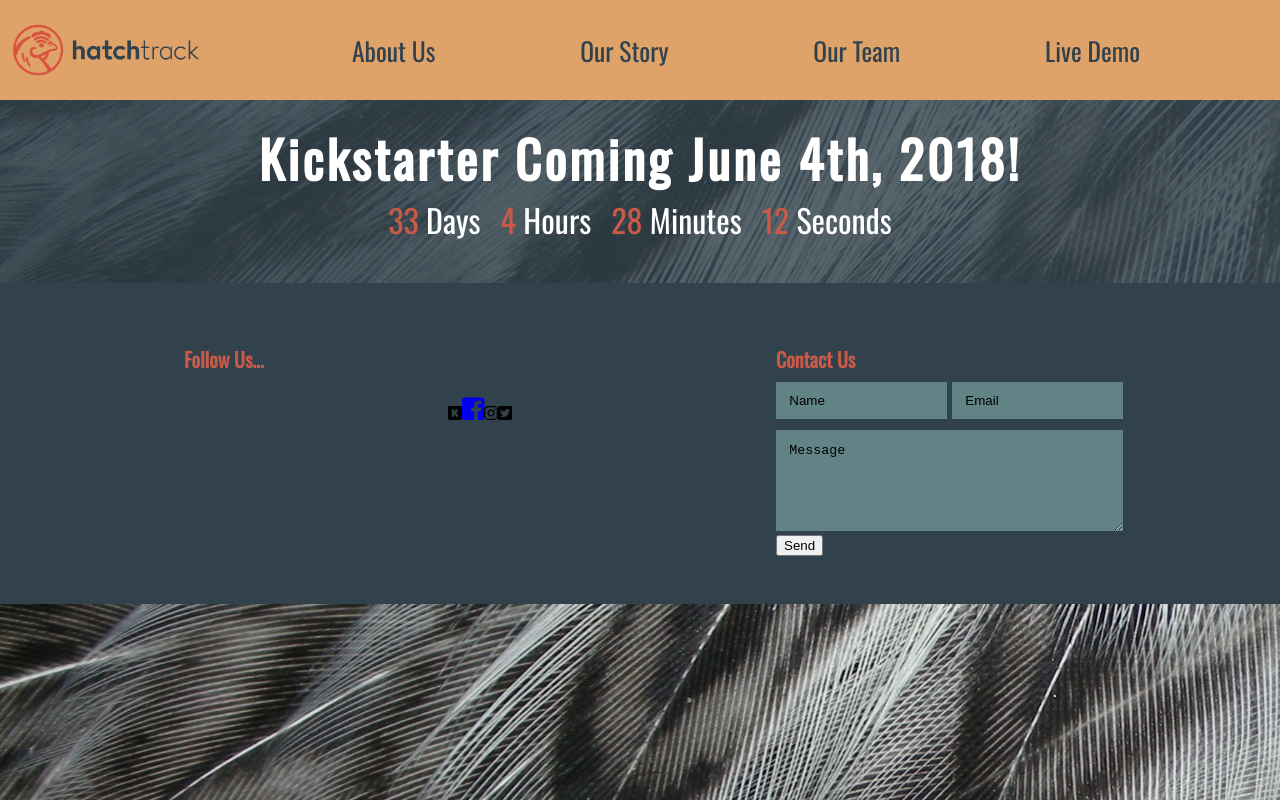
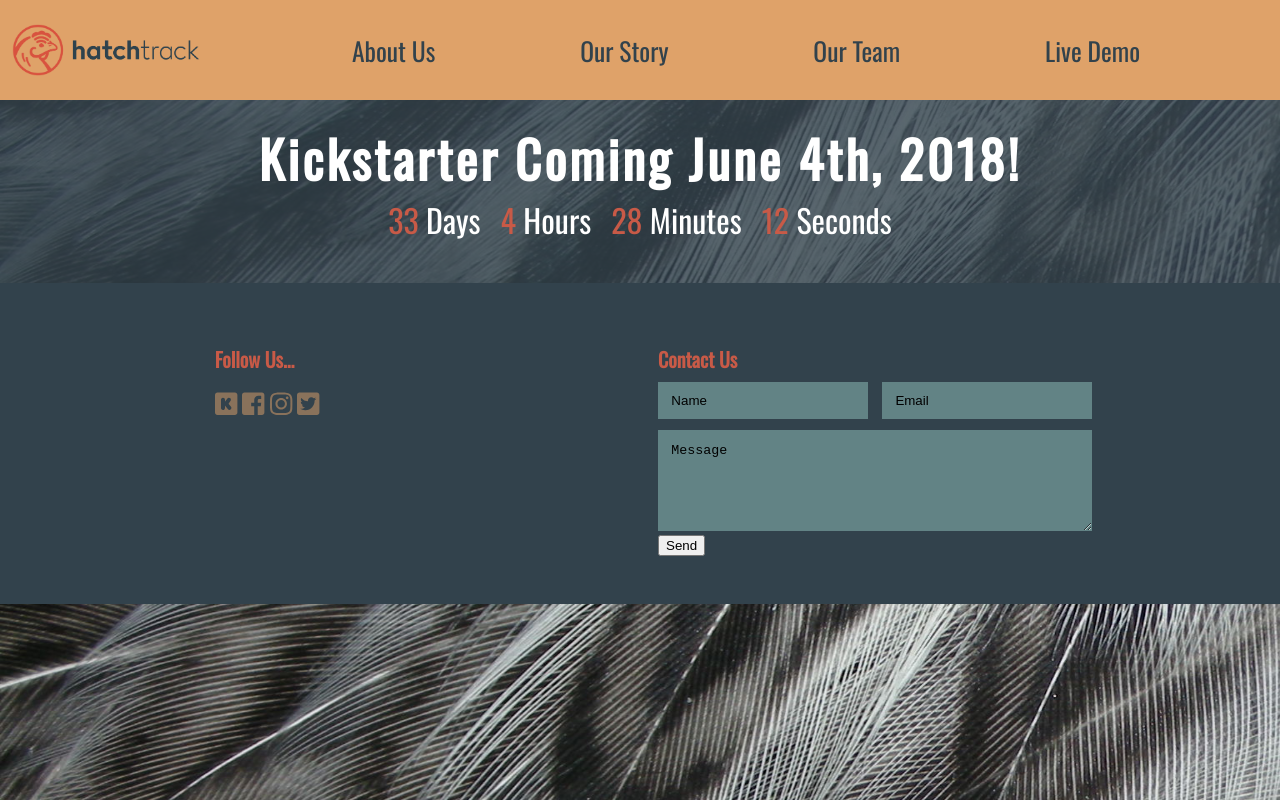
Before and after one commit to jcstorms1/ht-web-mockup, a React (Create React App) app: page /livedemo in a window 1280 px wide. Built offline with nearby package versions, Linux system fonts and the light colour scheme; no server answers; a web font is replaced by a local one.

Commit message:
added icon section to footer

```diff
--- a/src/components/footer/socialmedia.js
+++ b/src/components/footer/socialmedia.js
@@ -2,13 +2,19 @@
 
 const SocialMedia = () => {
   return (
-    <div>
-      <i className="fab fa-kickstarter" />
-      <a href="https://www.facebook.com/hatchtrack/">
+    <div className="social-media">
+      <a>
+        <i className="fab fa-kickstarter" />
+      </a>
+      <a target="_blank" href="https://www.facebook.com/hatchtrack/">
         <i className="fab fa-facebook-square" />
       </a>
-      <i className="fab fa-instagram" />
-      <i className="fab fa-twitter-square" />
+      <a>
+        <i className="fab fa-instagram" />
+      </a>
+      <a>
+        <i className="fab fa-twitter-square" />
+      </a>
     </div>
   );
 };
--- a/src/stylesheets/footer.css
+++ b/src/stylesheets/footer.css
@@ -1,7 +1,6 @@
 .wrapper-bottom {
   position: relative;
   background-color: rgba(50, 66, 76, 1);
-  text-align: center;
   padding: 2em;
 }
 
@@ -15,24 +14,28 @@
   font-size: 1.25em;
   text-align: left;
   color: #c85a47;
+  margin-bottom: 0.4em;
 }
 
 .inner-bottom {
   display: flex;
-  justify-content: center;
-  margin: 0 auto;
   padding: 1em;
 }
+
 .social-container {
-  width: 50%;
+  margin: 0 auto;
 }
+
+.social-media a {
+  color: rgb(223, 162, 105, 0.5);
+  margin-right: 0.2em;
+}
+
 .form-container {
-  width: 50%;
-  max-width: 20em;
+  margin: auto;
 }
 
 .form-container > h1 {
-  margin-bottom: 0.4em;
 }
 .name {
   float: left;
```
